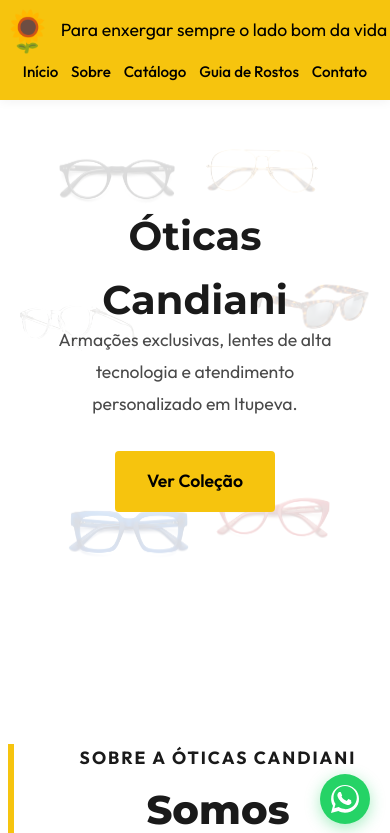
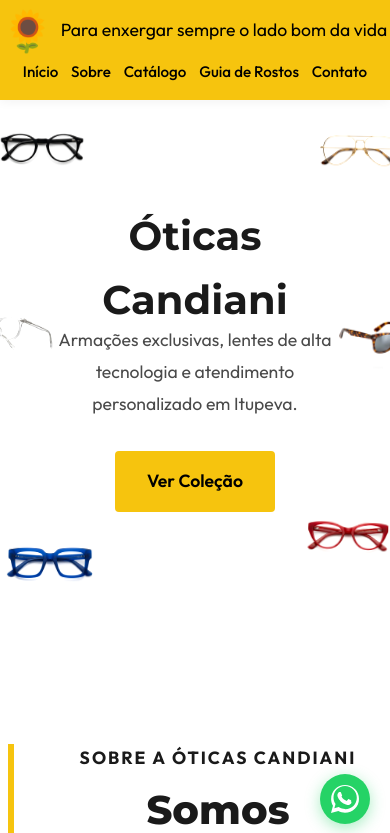
Before and after one commit to negojapis/-ticas-Candiani, a Next.js app: page / in a window 390 px wide. Shown: the top 833 px of the page. Built offline with nearby package versions, Linux system fonts and the light colour scheme.

Commit message:
style: Restore floating glasses opacity and position them at edges on mobile

```diff
--- a/src/components/FloatingHero.module.css
+++ b/src/components/FloatingHero.module.css
@@ -125,11 +125,19 @@
     padding: 1.5rem;
   }
   .imagesContainer {
-    z-index: 10;
-    opacity: 0.15;
+    z-index: 30;
+    opacity: 1;
   }
   .floatingImage {
-    max-width: 140px !important;
+    max-width: 100px !important;
     height: auto !important;
   }
+
+  /* Reposiciona os óculos nas bordas para não tapar o texto no celular */
+  .floatingImage:nth-child(1) { top: 0% !important; left: -2% !important; }
+  .floatingImage:nth-child(2) { top: 35% !important; left: -10% !important; }
+  .floatingImage:nth-child(3) { bottom: 0% !important; left: 0% !important; }
+  .floatingImage:nth-child(4) { top: 2% !important; right: -5% !important; }
+  .floatingImage:nth-child(5) { top: 40% !important; right: -10% !important; }
+  .floatingImage:nth-child(6) { bottom: 2% !important; right: -2% !important; }
 }
```
